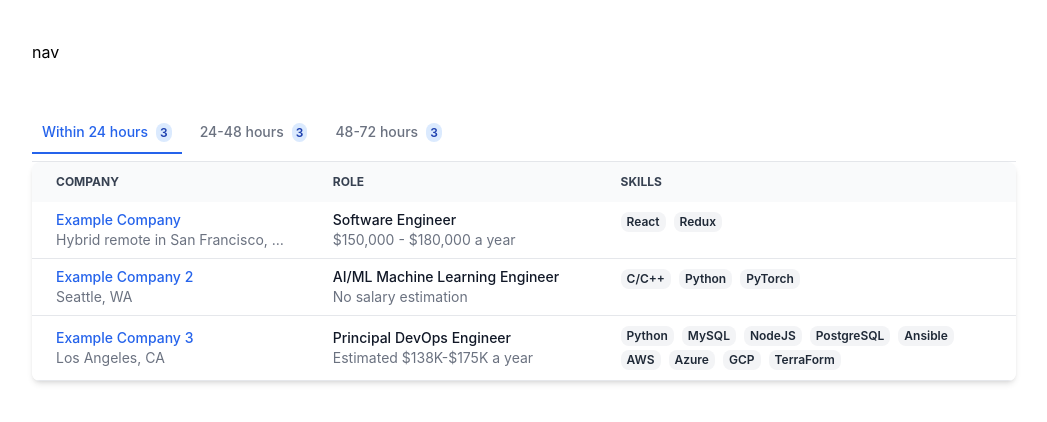
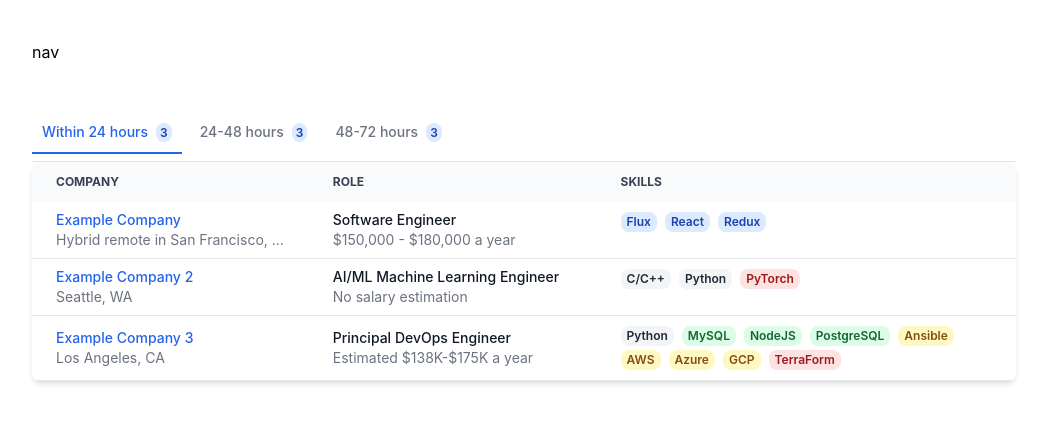
Before and after one commit to kevinshen56714/SWEJobs.fyi, a Next.js app: page /location/AU in a window 1280 px wide. Shown: the top 422 px of the page, without its empty margins (116-1163 px from the left). Built offline with nearby package versions, Linux system fonts and the light colour scheme; no server answers.

Commit message:
Try coloring skill badges based on skill types

```diff
--- a/data/analysis.ts
+++ b/data/analysis.ts
@@ -1,3 +1,5 @@
+import { SkillType } from "../types/skills"
+
 const languages = [
   'Bash',
   ['C/C++', 'C', 'C++'],
@@ -39,6 +41,7 @@ const languages = [
 const frontendStack = [
   ['Angular', 'AngularJS', 'Angular.js'],
   ['ExpressJS', 'Express.js', 'Express'],
+  'Flux',
   ['HTML/CSS', 'HTML', 'HTML5', 'CSS3'],
   ['NextJS', 'Next.js'],
   ['React', 'ReactJS', 'React.js'],
@@ -105,6 +108,14 @@ const dataMLStack = [
   'TerraForm',
 ]
 
+const skillsByType = {
+  [SkillType.LANGUAGE]: languages,
+  [SkillType.FRONTEND]: frontendStack,
+  [SkillType.BACKEND]: backendStack,
+  [SkillType.DEVOPS]: devOpsStack,
+  [SkillType.DATAML]: dataMLStack
+}
+
 const checkIfSkillInDescription = (skill: string | string[], description: string): boolean => {
   // recursively check all the aliases if skill is an array of alias names
   if (skill instanceof Array) {
@@ -121,20 +132,16 @@ const checkIfSkillInDescription = (skill: string | string[], description: string
 }
 
 export const getSkillsInJobDescription = (description: string) => {
-  const skills = []
-  const allSkills = [
-    ...languages,
-    ...frontendStack,
-    ...backendStack,
-    ...devOpsStack,
-    ...dataMLStack,
-  ]
-  allSkills.map((skill) => {
-    if (checkIfSkillInDescription(skill, description)) {
-      if (skill instanceof Array) skill = skill[0]
-      skills.push(skill)
-    }
+  const allMatchedSkills = {}
+  Object.keys((skillsByType)).map((type) => {
+    const matchedSkills = []
+    skillsByType[type].map((skill) => {
+      if (checkIfSkillInDescription(skill, description)) {
+        if (skill instanceof Array) skill = skill[0]
+        matchedSkills.push(skill)
+      }
+    })
+    allMatchedSkills[type] = matchedSkills
   })
-
-  return skills
+  return allMatchedSkills
 }
--- a/pages/location/[city].tsx
+++ b/pages/location/[city].tsx
@@ -5,22 +5,35 @@ import { collection, getDocs, QuerySnapshot } from 'firebase/firestore/lite'
 import { db } from '../../data/firebase'
 import { getSkillsInJobDescription } from '../../data/analysis'
 import fakeData from '../../data/devData.json'
+import { Jobs } from '../../types/Jobs'
+import { SkillType } from '../../types/skills'
 
 export const cities = ['SF', 'SJ', 'SEA', 'LA', 'NY', 'AU']
 
-type Job = {
-  companyName: string
-  companyLocation: string
-  jobLink: string
-  jobTitle: string
-  salary: string
-  skills: string[]
-}
-
-type Jobs = {
-  todayJobs: Job[]
-  yesterdayJobs: Job[]
-  twoDaysAgoJobs: Job[]
+const SkillBadge = ({ children, type }) => {
+  let colorClasses = ''
+  switch (Number(type)) {
+    case SkillType.LANGUAGE:
+      colorClasses = 'bg-gray-100 text-gray-800 dark:bg-gray-700 dark:text-gray-300'
+      break
+    case SkillType.FRONTEND:
+      colorClasses = 'bg-blue-100 text-blue-800 dark:bg-blue-200 dark:text-blue-800'
+      break
+    case SkillType.BACKEND:
+      colorClasses = 'bg-green-100 text-green-800 dark:bg-green-200 dark:text-green-900'
+      break
+    case SkillType.DEVOPS:
+      colorClasses = 'bg-yellow-100 text-yellow-800 dark:bg-yellow-200 dark:text-yellow-900'
+      break
+    case SkillType.DATAML:
+      colorClasses = 'bg-red-100 text-red-800 dark:bg-red-200 dark:text-red-900'
+      break
+  }
+  return (
+    <span className={`text-xs font-semibold mr-2 my-0.5 px-1.5 py-0.5 rounded-lg ${colorClasses}`}>
+      {children}
+    </span>
+  )
 }
 
 export default function JobPosts({ todayJobs, yesterdayJobs, twoDaysAgoJobs }: Jobs) {
@@ -102,14 +115,13 @@ export default function JobPosts({ todayJobs, yesterdayJobs, twoDaysAgoJobs }: J
                     </a>
                   </td>
                   <td className="py-2 px-6 max-w-[25rem] flex flex-wrap">
-                    {skills.map((skill, i) => (
-                      <span
-                        key={i}
-                        className="bg-gray-100 text-gray-800 text-xs font-semibold mr-2 my-0.5 px-1.5 py-0.5 rounded-lg dark:bg-gray-700 dark:text-gray-300"
-                      >
-                        {skill}
-                      </span>
-                    ))}
+                    {Object.keys(skills).map((type) =>
+                      skills[type].map((skill, i) => (
+                        <SkillBadge key={i} type={type}>
+                          {skill}
+                        </SkillBadge>
+                      ))
+                    )}
                   </td>
                 </tr>
               )
--- /dev/null
+++ b/types/Jobs.ts
@@ -0,0 +1,22 @@
+import { SkillType } from "./skills"
+
+type Job = {
+  companyName: string
+  companyLocation: string
+  jobLink: string
+  jobTitle: string
+  salary: string
+  skills: {
+    [SkillType.LANGUAGE]: string[]
+    [SkillType.FRONTEND]: string[]
+    [SkillType.BACKEND]: string[]
+    [SkillType.DEVOPS]: string[]
+    [SkillType.DATAML]: string[]
+  }
+}
+
+export type Jobs = {
+  todayJobs: Job[]
+  yesterdayJobs: Job[]
+  twoDaysAgoJobs: Job[]
+}
--- /dev/null
+++ b/types/Skills.ts
@@ -0,0 +1,7 @@
+export enum SkillType {
+    LANGUAGE,
+    FRONTEND,
+    BACKEND,
+    DEVOPS,
+    DATAML
+}
```
